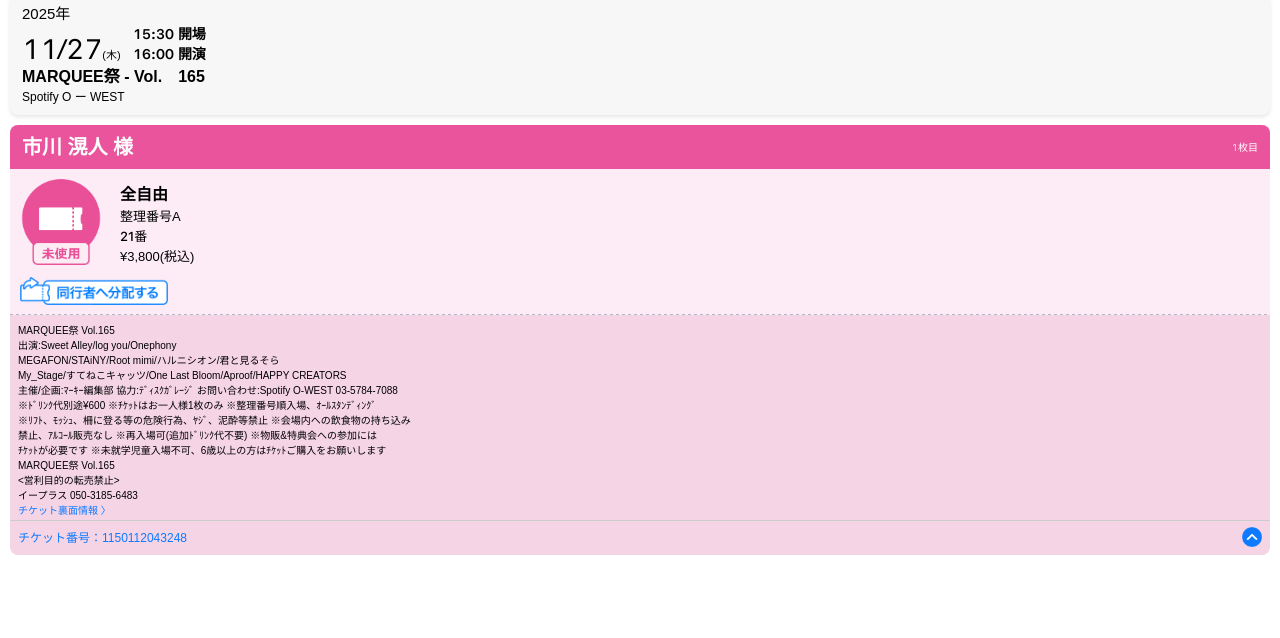
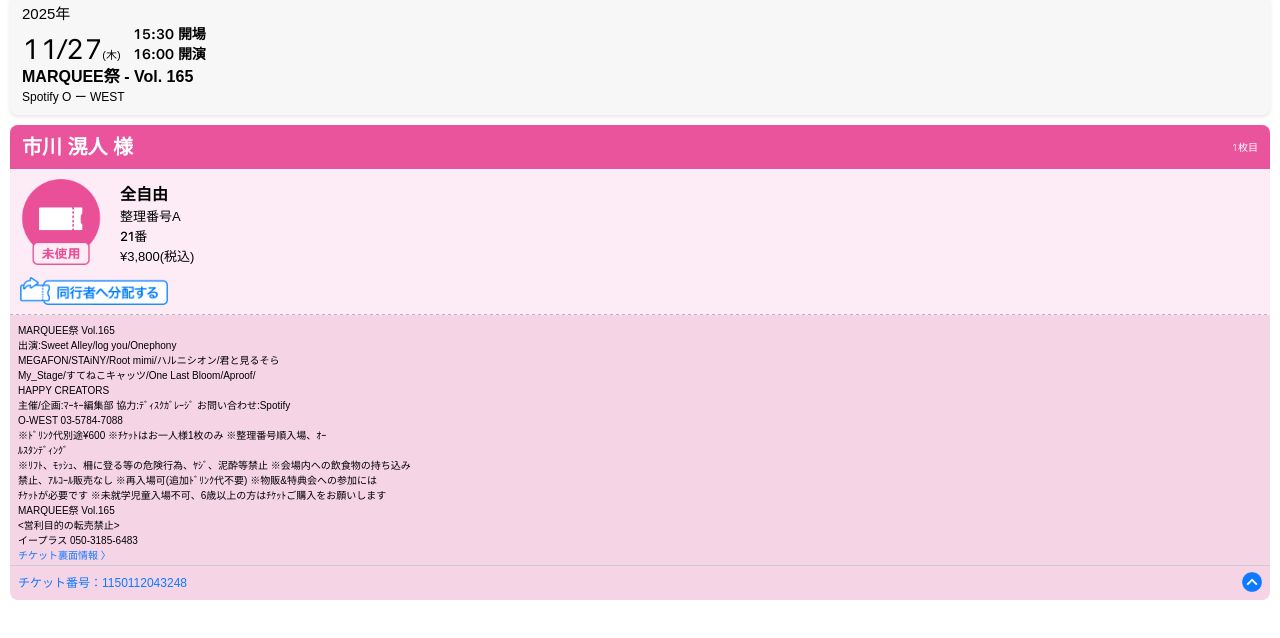
Before and after one commit to 47mirage/mackey, a plain HTML site: page index.html in a window 1280 px wide. Shown: the part 60-698 px from the top of the page. Drawn offline with Linux system fonts and the light colour scheme.

Commit message:
Update index.html

```diff
--- a/index.html
+++ b/index.html
@@ -86,7 +86,7 @@
           </div>
 
           <div class="title">
-            <span>MARQUEE祭 - Vol.　165</span>
+            <span>MARQUEE祭 - Vol.  165</span>
           </div>
           <div class="venue">
             <span>Spotify O ー WEST</span>
@@ -132,11 +132,17 @@
 
               <p>MEGAFON/STAiNY/Root mimi/ハルニシオン/君と見るそら</p>
 
-              <p>My_Stage/すてねこキャッツ/One Last Bloom/Aproof/HAPPY CREATORS</p>
+              <p>My_Stage/すてねこキャッツ/One Last Bloom/Aproof/</p>
 
-              <p>主催/企画:ﾏｰｷｰ編集部 協力:ﾃﾞｨｽｸｶﾞﾚｰｼﾞ お問い合わせ:Spotify O-WEST 03-5784-7088</p>
+              <p>HAPPY CREATORS</p>
 
-              <p>※ﾄﾞﾘﾝｸ代別途¥600 ※ﾁｹｯﾄはお一人様1枚のみ ※整理番号順入場、ｵｰﾙｽﾀﾝﾃﾞｨﾝｸﾞ</p>
+              <p>主催/企画:ﾏｰｷｰ編集部 協力:ﾃﾞｨｽｸｶﾞﾚｰｼﾞ お問い合わせ:Spotify</p>
+
+              <p>O-WEST 03-5784-7088</p>
+
+              <p>※ﾄﾞﾘﾝｸ代別途¥600 ※ﾁｹｯﾄはお一人様1枚のみ ※整理番号順入場、ｵｰ</p>
+
+              <p>ﾙｽﾀﾝﾃﾞｨﾝｸﾞ</p>
 
               <p>※ﾘﾌﾄ、ﾓｯｼｭ、柵に登る等の危険行為、ﾔｼﾞ、泥酔等禁止 ※会場内への飲食物の持ち込み</p>
 
```
